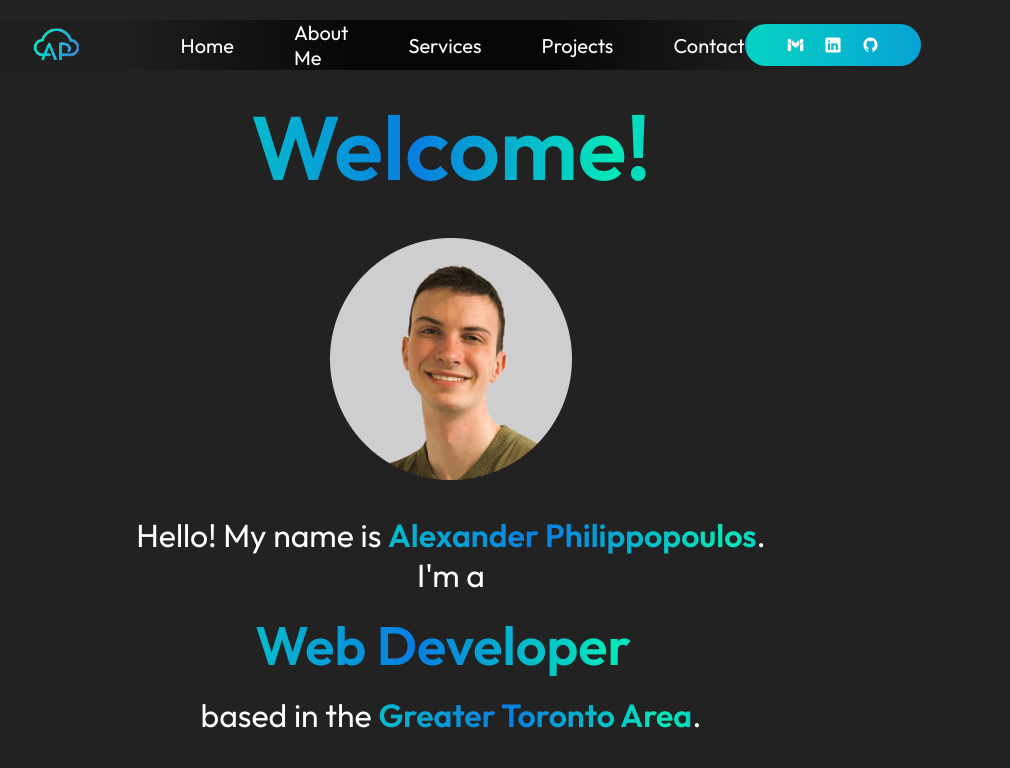
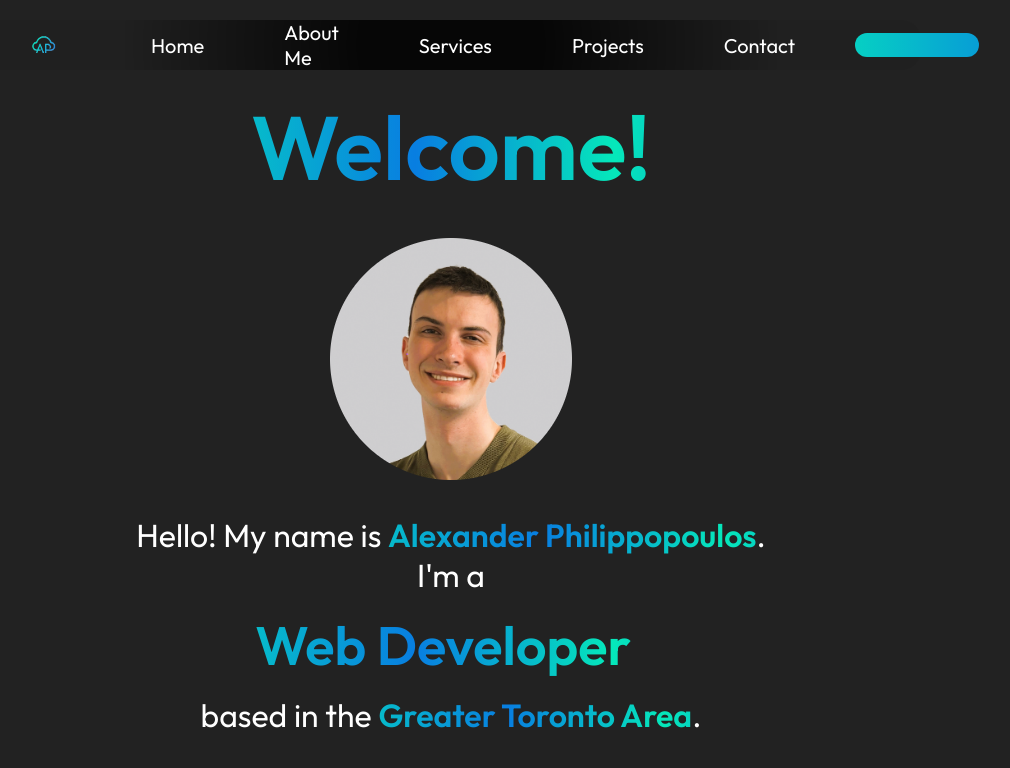
Before and after one commit to aphilippopoulos248/alexander-portfolio, a React (Vite) app: page / in a window 1280 px wide. Shown: the top 768 px of the page, without its empty margins (189-1199 px from the left). Built offline with nearby package versions, Linux system fonts and the light colour scheme.

Commit message:
Updated navbar

```diff
--- a/src/components/nav/Navbar.jsx
+++ b/src/components/nav/Navbar.jsx
@@ -11,15 +11,15 @@ import mail_icon from "../../assets/gmail.svg"
 const Navbar = () => {
 
   const [menu, setMenu] = useState("home");
-  const [isMenuOpen, setIsMenuOpen] = useState(false);
+  // const [isMenuOpen, setIsMenuOpen] = useState(false);
   const menuRef = useRef();
 
   const openMenu = () => {
-    setIsMenuOpen(true);
+    // setIsMenuOpen(true);
     menuRef.current.style.right="0";
   }
   const closeMenu = () => {
-    setIsMenuOpen(false);
+    // setIsMenuOpen(false);
     menuRef.current.style.right="-21.875rem";
   }
 
@@ -38,7 +38,7 @@ const Navbar = () => {
         <li><AnchorLink className='anchor-link' offset={anchorOffset} href='#services'><p onClick={()=>setMenu("services")}>Services</p></AnchorLink></li>
         <li><AnchorLink className='anchor-link' offset={anchorOffset} href='#projects'><p onClick={()=>setMenu("projects")}>Projects</p></AnchorLink></li>
         <li><AnchorLink className='anchor-link' offset={anchorOffset} href='#contact'><p onClick={()=>setMenu("contact")}>Contact</p></AnchorLink></li>
-        {isMenuOpen && (
+        {/* {isMenuOpen && ( */}
           <div className="nav-connect">
             <a href="mailto:alexanderphilippopoulos@gmail.com">
               <img src={mail_icon} alt="Mail" />
@@ -50,9 +50,9 @@ const Navbar = () => {
               <img src={github_icon} alt="GitHub" />
             </a>
           </div>
-        )}
+        {/* )} */}
       </ul>
-      <div className="nav-connect">
+      {/* <div className="nav-connect">
         <a href="mailto:alexanderphilippopoulos@gmail.com">
           <img src={mail_icon} alt="Mail" />
         </a>
@@ -62,7 +62,7 @@ const Navbar = () => {
         <a href="https://github.com/aphilippopoulos248">
           <img src={github_icon} alt="GitHub" />
         </a>
-      </div>
+      </div> */}
     </div>
   )
 }
--- a/src/components/nav/Navbar.scss
+++ b/src/components/nav/Navbar.scss
@@ -69,6 +69,7 @@
     display: flex;
     flex-direction: column;
     gap: calc-rem(5);
+    margin-left: calc-rem(20);
     cursor: pointer;
     transition: 0.3s;
 }
```
